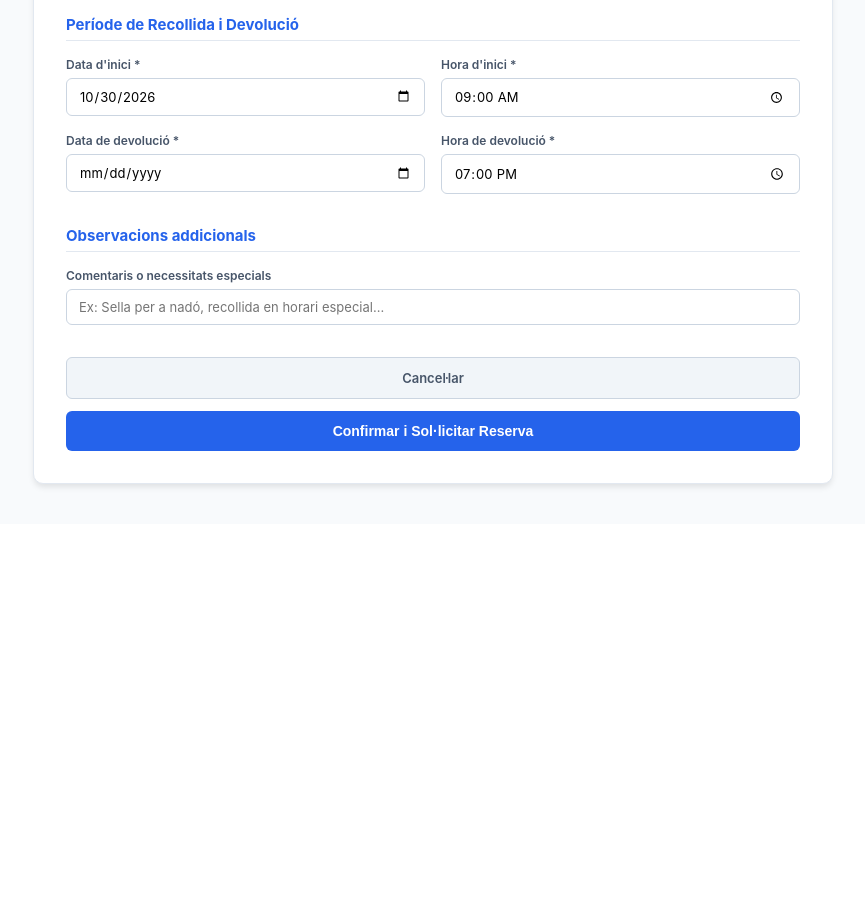
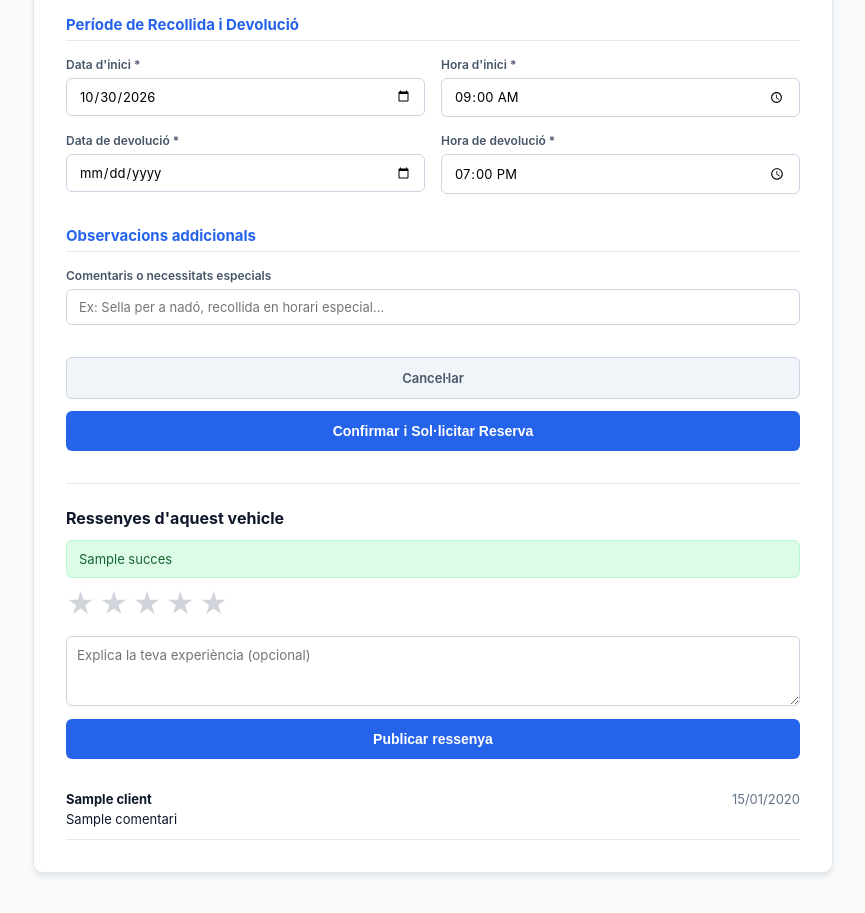
Before and after one commit to banfruns-ban/Nothingan-Pri-S.A., a Spring app: template src/main/resources/templates/reserves/crearReservaClient.html in a window 1280 px wide. Shown: the part 357-1270 px from the top of the page, without its empty margins (207-1072 px from the left). Before the commit the page ends 846 px from the top, so only its background shows below. Run offline with Thymeleaf, Linux system fonts and the light colour scheme; the template is opened without the code that fills it: most values are stand-ins (such as "Sample title", 1, 10 or a date in 2020); grey boxes marked "Sample" are stand-in pictures; data that the repository does not hold is empty; some of the project's set-up classes (security, data sources, template engines, error pages and the like) are left out, and stand-ins take their place.

Commit message:
Estrellas clients final

```diff
--- a/src/main/java/cat/copernic/projecte1Grup3/Ressenya/Controller/ressenyaController.java
+++ b/src/main/java/cat/copernic/projecte1Grup3/Ressenya/Controller/ressenyaController.java
@@ -57,6 +57,7 @@ public class ressenyaController {
                              Authentication auth,
                              RedirectAttributes ra) {
         try {
+            log.info("Reseña: auth.getName() = '{}'", auth.getName());
             clientEntity client = clientRepository.findByEmailIgnoreCase(auth.getName())
                     .orElseThrow(() -> new IllegalArgumentException("Cal iniciar sessió com a client"));
             resenyesLogic.crear(matricula, client.getDni(), puntuacio, comentari);
--- a/src/main/resources/application.properties
+++ b/src/main/resources/application.properties
@@ -1,8 +1,8 @@
 #=================== JPA ===============
 
-spring.datasource.url=jdbc:mysql://localhost:3306/Projecte1Grup3?createDatabaseIfNotExist=true
+spring.datasource.url=jdbc:mysql://localhost:3308/Projecte1Grup3?createDatabaseIfNotExist=true
 spring.datasource.username=root
-spring.datasource.password=40lysh1t
+spring.datasource.password=Toby1606
 spring.datasource.driver-class-name=com.mysql.cj.jdbc.Driver
 
 spring.jpa.database-platform=org.hibernate.dialect.MySQLDialect
--- /dev/null
+++ b/src/main/resources/static/ressenyes.css
@@ -0,0 +1,52 @@
+/*
+Click nbfs://nbhost/SystemFileSystem/Templates/Licenses/license-default.txt to change this license
+Click nbfs://nbhost/SystemFileSystem/Templates/Other/CascadeStyleSheet.css to edit this template
+*/
+/*
+    Created on : 5 nov 2026, 12:45:55
+    Author     : User
+*/
+.rating { display: inline-flex !important; flex-direction: row-reverse; gap: 4px; margin-bottom: 4px; }
+
+.rating input[type="radio"] {
+    position: absolute;
+    opacity: 0;
+    width: 1px;
+    height: 1px;
+    pointer-events: none;
+}
+
+.rating label {
+    display: inline-block !important;
+    margin: 0 !important;
+    font-size: 28px !important;
+    line-height: 1;
+    color: #d1d5db !important;
+    cursor: pointer;
+}
+
+.rating input:checked ~ label,
+.rating label:hover,
+.rating label:hover ~ label { color: #ffc107 !important; }
+
+.ressenyes-seccio { margin-top: 32px; border-top: 1px solid #e2e8f0; padding-top: 24px; }
+.ressenyes-seccio h3 { font-size: 16px; margin: 0 0 12px; }
+
+.ressenya-succes {
+    background: #dcfce7; color: #166534; border: 1px solid #bbf7d0;
+    border-radius: 6px; padding: 10px 12px; font-size: 13px; margin-bottom: 12px;
+}
+
+.ressenya-form { margin-bottom: 20px; }
+.ressenya-form textarea {
+    width: 100%; box-sizing: border-box; padding: 10px;
+    border: 1px solid #cbd5e1; border-radius: 6px; margin: 10px 0; font-family: inherit;
+}
+
+.ressenya-buida { font-size: 13px; color: #64748b; }
+
+.ressenya-item { border-bottom: 1px solid #e2e8f0; padding: 12px 0; }
+.ressenya-cap { display: flex; justify-content: space-between; font-size: 13px; }
+.ressenya-data { color: #64748b; }
+.ressenya-estrelles { color: #f59e0b; }
+.ressenya-text { margin: 4px 0 0; font-size: 13px; white-space: pre-line; }
--- a/src/main/resources/templates/reserves/crearReservaClient.html
+++ b/src/main/resources/templates/reserves/crearReservaClient.html
@@ -5,9 +5,9 @@
     <meta name="viewport" content="width=device-width, initial-scale=1.0">
     <title>Nova Reserva - NOTHINGAN PRI S.A.</title>
     <!-- FontAwesome -->
-    <link rel="stylesheet" href="https://cdnjs.cloudflare.com/ajax/libs/font-awesome/6.4.0/css/all.min.css">
     <link rel="stylesheet" th:href="@{/cataleg.css}">
     <link rel="stylesheet" th:href="@{/registre.css}">
+    <link rel="stylesheet" th:href="@{/ressenyes.css}">
 </head>
 <body>
 
@@ -107,6 +107,47 @@
                 </button>
             </div>
         </form>
+        <!-- ===================== RESSENYES ===================== -->
+<div th:if="${vehicleSeleccionat != null}" class="ressenyes-seccio">
+    <h3>Ressenyes d'aquest vehicle</h3>
+
+    <div th:if="${succes}" class="ressenya-succes">
+        <span th:text="${succes}"></span>
+    </div>
+
+    <form th:action="@{'/ReservesClient/vehicle/' + ${vehicleSeleccionat.matricula} + '/resenyes'}"
+          method="post" class="ressenya-form">
+
+        <div class="rating">
+            <div class="rating">
+    <input type="radio" id="star5" name="puntuacio" value="5" required><label for="star5" title="5 estrelles">★</label>
+    <input type="radio" id="star4" name="puntuacio" value="4"><label for="star4" title="4 estrelles">★</label>
+    <input type="radio" id="star3" name="puntuacio" value="3"><label for="star3" title="3 estrelles">★</label>
+    <input type="radio" id="star2" name="puntuacio" value="2"><label for="star2" title="2 estrelles">★</label>
+    <input type="radio" id="star1" name="puntuacio" value="1"><label for="star1" title="1 estrella">★</label>
+</div>
+        </div>
+
+        <textarea name="comentari" rows="3" maxlength="500"
+                  placeholder="Explica la teva experiència (opcional)"></textarea>
+
+        <button type="submit" class="btn-enviar-registre">Publicar ressenya</button>
+    </form>
+
+    <p class="ressenya-buida" th:if="${resenyes == null or #lists.isEmpty(resenyes)}">Encara no hi ha ressenyes.</p>
+
+    <div th:each="r : ${resenyes}" class="ressenya-item">
+        <div class="ressenya-cap">
+            <strong th:text="${r.client.nom}">Client</strong>
+            <span class="ressenya-data" th:text="${#temporals.format(r.dataCreacio, 'dd/MM/yyyy')}">01/01/2026</span>
+        </div>
+        <div class="ressenya-estrelles">
+            <i th:each="i : ${#numbers.sequence(1, 5)}"
+               th:class="${i <= r.puntuacio} ? 'fa-solid fa-star' : 'fa-regular fa-star'"></i>
+        </div>
+        <p class="ressenya-text" th:if="${r.comentari != null}" th:text="${r.comentari}"></p>
+    </div>
+</div>
     </div>
 
 </body>
```
